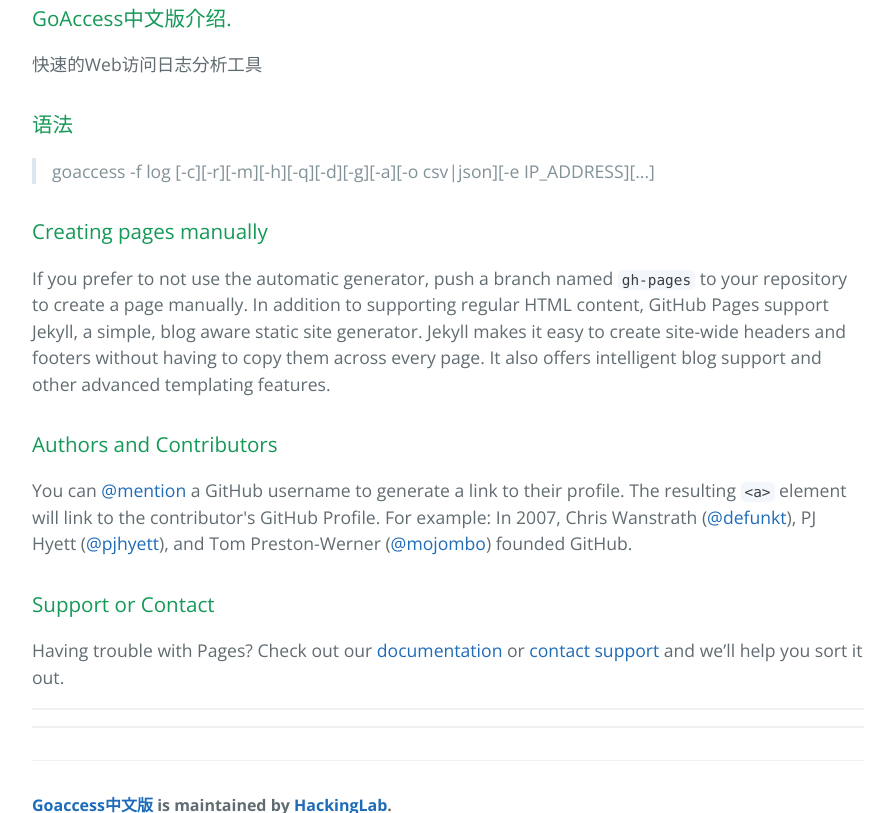
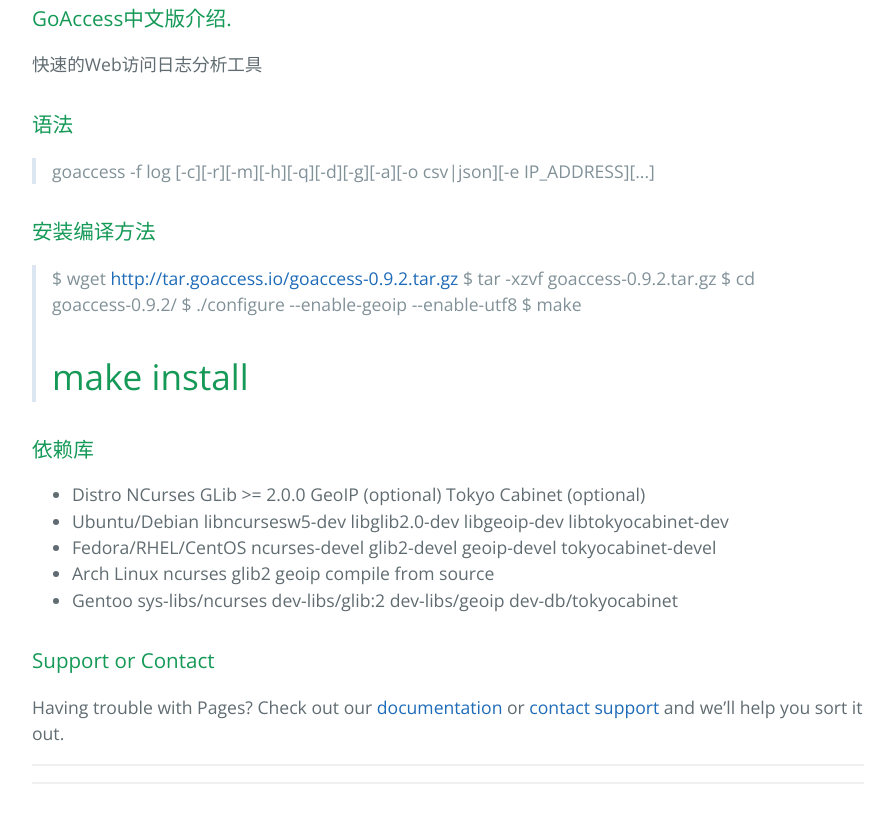
Before and after one commit to HackingLab/GoaccessCN, a plain HTML site: page index.html in a window 1280 px wide. Shown: the part 446-1259 px from the top of the page, without its empty margins (192-1087 px from the left). Drawn offline with nearby package versions, Linux system fonts and the light colour scheme.

```diff
--- a/index.html
+++ b/index.html
@@ -34,14 +34,29 @@
 </blockquote>
 
 <h3>
-<a id="creating-pages-manually" class="anchor" href="#creating-pages-manually" aria-hidden="true"><span class="octicon octicon-link"></span></a>Creating pages manually</h3>
+<a id="安装编译方法" class="anchor" href="#%E5%AE%89%E8%A3%85%E7%BC%96%E8%AF%91%E6%96%B9%E6%B3%95" aria-hidden="true"><span class="octicon octicon-link"></span></a>安装编译方法</h3>
 
-<p>If you prefer to not use the automatic generator, push a branch named <code>gh-pages</code> to your repository to create a page manually. In addition to supporting regular HTML content, GitHub Pages support Jekyll, a simple, blog aware static site generator. Jekyll makes it easy to create site-wide headers and footers without having to copy them across every page. It also offers intelligent blog support and other advanced templating features.</p>
+<blockquote>
+<p>$ wget <a href="http://tar.goaccess.io/goaccess-0.9.2.tar.gz">http://tar.goaccess.io/goaccess-0.9.2.tar.gz</a>
+$ tar -xzvf goaccess-0.9.2.tar.gz
+$ cd goaccess-0.9.2/
+$ ./configure --enable-geoip --enable-utf8
+$ make</p>
+
+<h1>
+<a id="make-install" class="anchor" href="#make-install" aria-hidden="true"><span class="octicon octicon-link"></span></a>make install</h1>
+</blockquote>
 
 <h3>
-<a id="authors-and-contributors" class="anchor" href="#authors-and-contributors" aria-hidden="true"><span class="octicon octicon-link"></span></a>Authors and Contributors</h3>
+<a id="依赖库" class="anchor" href="#%E4%BE%9D%E8%B5%96%E5%BA%93" aria-hidden="true"><span class="octicon octicon-link"></span></a>依赖库</h3>
 
-<p>You can <a href="https://github.com/blog/821" class="user-mention">@mention</a> a GitHub username to generate a link to their profile. The resulting <code>&lt;a&gt;</code> element will link to the contributor's GitHub Profile. For example: In 2007, Chris Wanstrath (<a href="https://github.com/defunkt" class="user-mention">@defunkt</a>), PJ Hyett (<a href="https://github.com/pjhyett" class="user-mention">@pjhyett</a>), and Tom Preston-Werner (<a href="https://github.com/mojombo" class="user-mention">@mojombo</a>) founded GitHub.</p>
+<ul>
+<li>Distro    NCurses GLib &gt;= 2.0.0   GeoIP (optional)    Tokyo Cabinet (optional)</li>
+<li>Ubuntu/Debian libncursesw5-dev    libglib2.0-dev  libgeoip-dev    libtokyocabinet-dev</li>
+<li>Fedora/RHEL/CentOS    ncurses-devel   glib2-devel geoip-devel tokyocabinet-devel</li>
+<li>Arch Linux    ncurses glib2   geoip   compile from source</li>
+<li>Gentoo    sys-libs/ncurses    dev-libs/glib:2 dev-libs/geoip  dev-db/tokyocabinet</li>
+</ul>
 
 <h3>
 <a id="support-or-contact" class="anchor" href="#support-or-contact" aria-hidden="true"><span class="octicon octicon-link"></span></a>Support or Contact</h3>
--- a/params.json
+++ b/params.json
@@ -1 +1 @@
-{"name":"Goaccess中文版","tagline":"Goaccess中文版","body":"\r\n***\r\n### GoAccess中文版介绍.\r\n快速的Web访问日志分析工具\r\n\r\n### 语法\r\n> goaccess -f log [-c][-r][-m][-h][-q][-d][-g][-a][-o csv|json][-e IP_ADDRESS][...]\r\n\r\n\r\n\r\n### Creating pages manually\r\nIf you prefer to not use the automatic generator, push a branch named `gh-pages` to your repository to create a page manually. In addition to supporting regular HTML content, GitHub Pages support Jekyll, a simple, blog aware static site generator. Jekyll makes it easy to create site-wide headers and footers without having to copy them across every page. It also offers intelligent blog support and other advanced templating features.\r\n\r\n### Authors and Contributors\r\nYou can @mention a GitHub username to generate a link to their profile. The resulting `<a>` element will link to the contributor's GitHub Profile. For example: In 2007, Chris Wanstrath (@defunkt), PJ Hyett (@pjhyett), and Tom Preston-Werner (@mojombo) founded GitHub.\r\n\r\n### Support or Contact\r\nHaving trouble with Pages? Check out our [documentation](https://help.github.com/pages) or [contact support](https://github.com/contact) and we’ll help you sort it out.\r\n\r\n***\r\n\r\n***\r\n","google":"","note":"Don't delete this file! It's used internally to help with page regeneration."}
+{"name":"Goaccess中文版","tagline":"Goaccess中文版","body":"\r\n***\r\n### GoAccess中文版介绍.\r\n快速的Web访问日志分析工具\r\n\r\n### 语法\r\n> goaccess -f log [-c][-r][-m][-h][-q][-d][-g][-a][-o csv|json][-e IP_ADDRESS][...]\r\n\r\n### 安装编译方法\r\n\r\n> $ wget http://tar.goaccess.io/goaccess-0.9.2.tar.gz\r\n> $ tar -xzvf goaccess-0.9.2.tar.gz\r\n> $ cd goaccess-0.9.2/\r\n> $ ./configure --enable-geoip --enable-utf8\r\n> $ make\r\n> # make install\r\n\r\n### 依赖库\r\n* Distro\tNCurses\tGLib >= 2.0.0\tGeoIP (optional)\tTokyo Cabinet (optional)\r\n* Ubuntu/Debian\tlibncursesw5-dev\tlibglib2.0-dev\tlibgeoip-dev\tlibtokyocabinet-dev\r\n* Fedora/RHEL/CentOS\tncurses-devel\tglib2-devel\tgeoip-devel\ttokyocabinet-devel\r\n* Arch Linux\tncurses\tglib2\tgeoip\tcompile from source\r\n* Gentoo\tsys-libs/ncurses\tdev-libs/glib:2\tdev-libs/geoip\tdev-db/tokyocabinet\r\n\r\n### Support or Contact\r\nHaving trouble with Pages? Check out our [documentation](https://help.github.com/pages) or [contact support](https://github.com/contact) and we’ll help you sort it out.\r\n\r\n***\r\n\r\n***","google":"","note":"Don't delete this file! It's used internally to help with page regeneration."}
```
